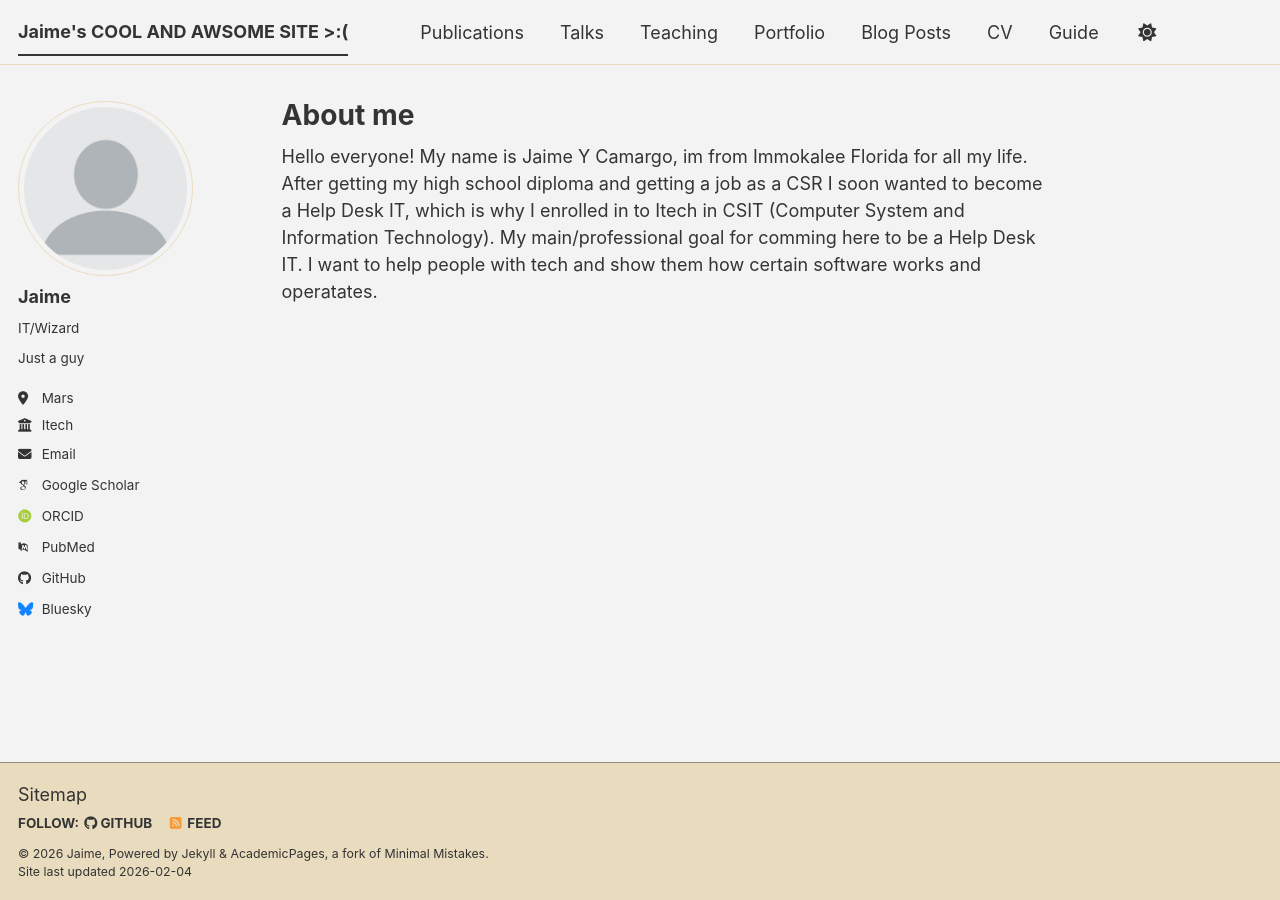
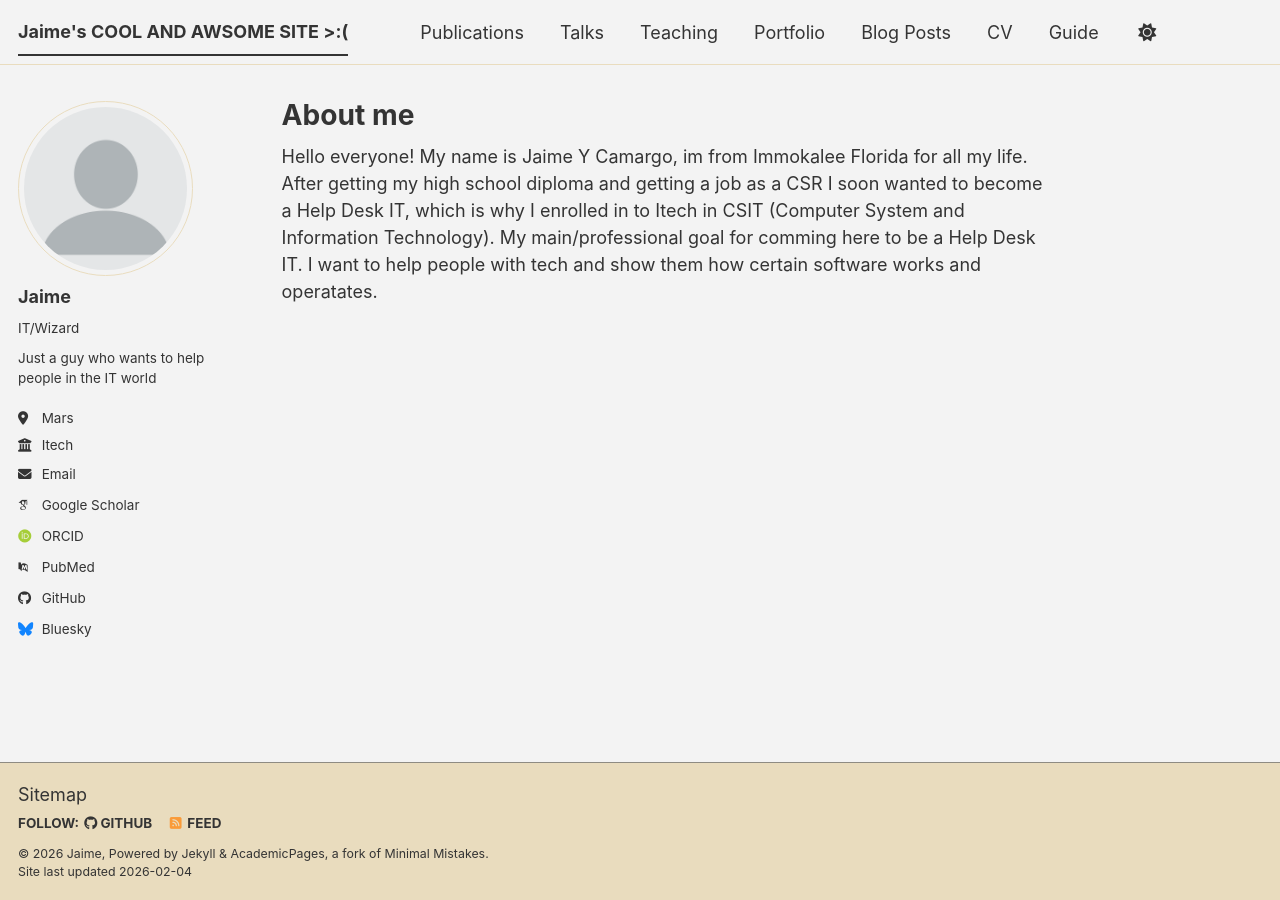
Before and after one commit to Slenderman239/Slenderman239.github.io, a Jekyll site: the page built from _pages/about.md, in a window 1280 px wide. Built offline with Jekyll 4.4.1, drawn with Linux system fonts in a browser that asks for light colours; some web fonts are replaced; a script bundle is joined from its source files by our own code; library files that are not in the unit come from our copies.

Commit message:
Update _config.yml

```diff
--- a/_config.yml
+++ b/_config.yml
@@ -12,7 +12,7 @@ site_theme               : "dirt" # The available themes options are "default",
 title                    : "Jaime's COOL AND AWSOME SITE >:("
 title_separator          : "-"
 name                     : &name "Jaime"
-description              : &description "Just a guy :D"   # Update this with a general description of your site, this is the default if not overridden by a page
+description              : &description "Just a guy who wants to help people in the IT world"   # Update this with a general description of your site, this is the default if not overridden by a page
 url                      : https://academicpages.github.io # The base hostname & protocol for your site e.g. "https://[your GitHub username].github.io",
                                                            # or if you already have some other page hosted on Github then use "https://[your GitHub username].github.io/[Your Repo Name]"
 baseurl                  : "" # the subpath of your site, e.g. "/blog"
@@ -26,7 +26,7 @@ author:
   avatar           : "profile.png"
   name             : "Jaime"
   pronouns         : "IT/Wizard"
-  bio              : "Just a guy   "
+  bio              : "Just a guy who wants to help people in the IT world"
   location         : "Mars"
   employer         : "Itech"
   uri              : # URL
```
